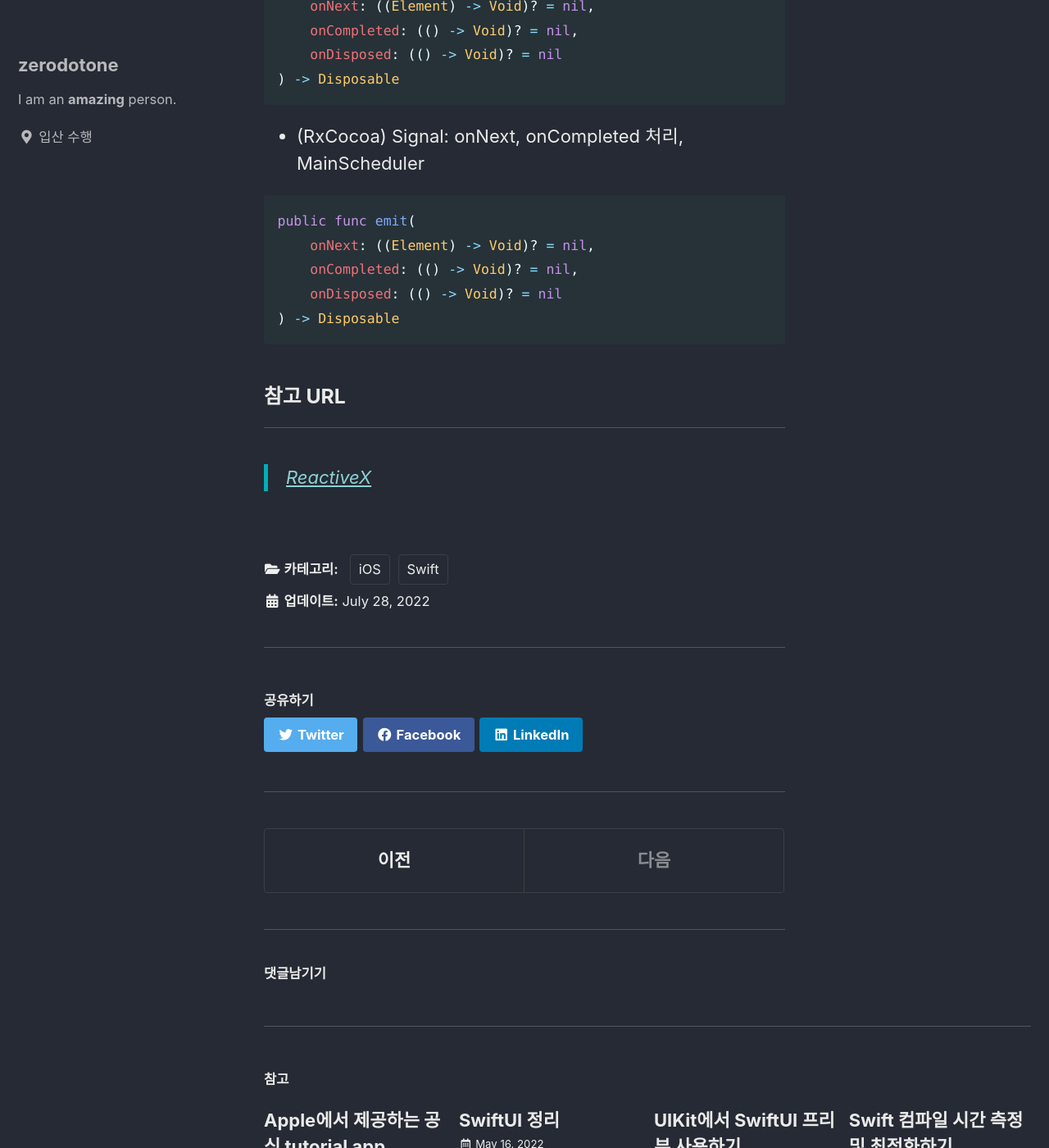
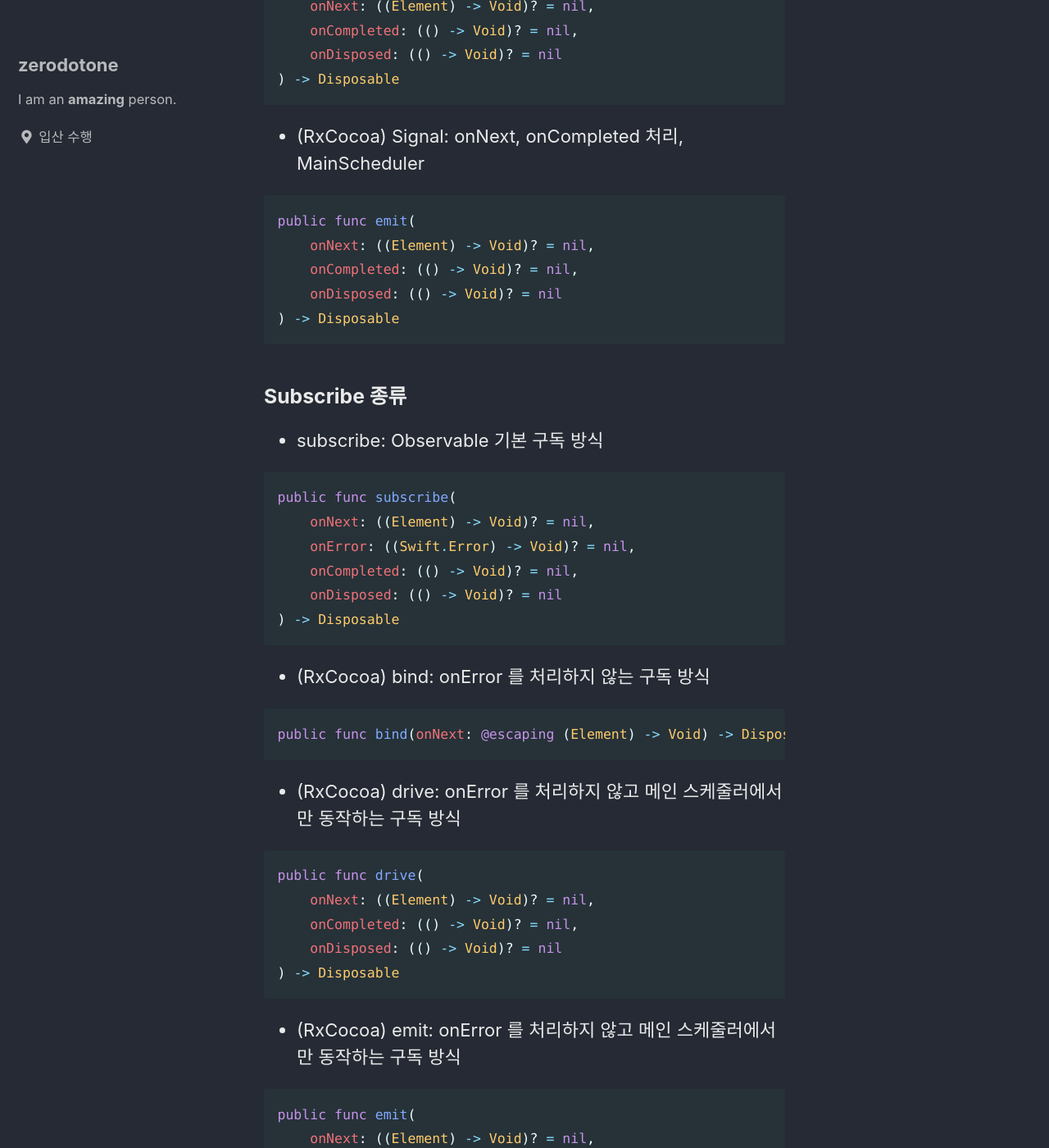
Before and after one commit to zdodev/zdodev.github.io, a Jekyll site: the page built from _posts/2022-07-28-RxSwift.md, in a window 1280 px wide and 1400 px high, scrolled down 1804 px. Shown: the whole window at 82% size. Built offline with Jekyll 4.4.1, drawn with Linux system fonts in a browser that asks for light colours; cached includes are drawn as plain includes; comment, search, counter and statistics services are not loaded.

Commit message:
✍️: RxSwift Subscribe 종류 정리.

````diff
--- a/_posts/2022-07-28-RxSwift.md
+++ b/_posts/2022-07-28-RxSwift.md
@@ -84,6 +84,45 @@ public func emit(
 ) -> Disposable
 ```
 
+### Subscribe 종류
+
+- subscribe: Observable 기본 구독 방식
+
+```swift
+public func subscribe(
+    onNext: ((Element) -> Void)? = nil,
+    onError: ((Swift.Error) -> Void)? = nil,
+    onCompleted: (() -> Void)? = nil,
+    onDisposed: (() -> Void)? = nil
+) -> Disposable
+```
+
+- (RxCocoa) bind: onError 를 처리하지 않는 구독 방식
+
+```swift
+public func bind(onNext: @escaping (Element) -> Void) -> Disposable
+```
+
+- (RxCocoa) drive: onError 를 처리하지 않고 메인 스케줄러에서만 동작하는 구독 방식
+
+```swift
+public func drive(
+    onNext: ((Element) -> Void)? = nil,
+    onCompleted: (() -> Void)? = nil,
+    onDisposed: (() -> Void)? = nil
+) -> Disposable
+```
+
+- (RxCocoa) emit: onError 를 처리하지 않고 메인 스케줄러에서만 동작하는 구독 방식
+
+```swift
+public func emit(
+    onNext: ((Element) -> Void)? = nil,
+    onCompleted: (() -> Void)? = nil,
+    onDisposed: (() -> Void)? = nil
+) -> Disposable
+```
+
 ### 참고 URL
 
 ---
````
